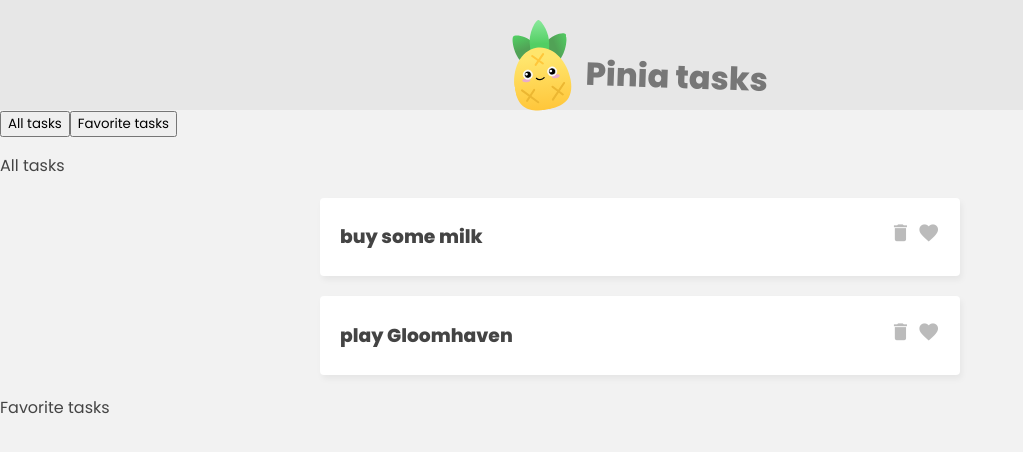
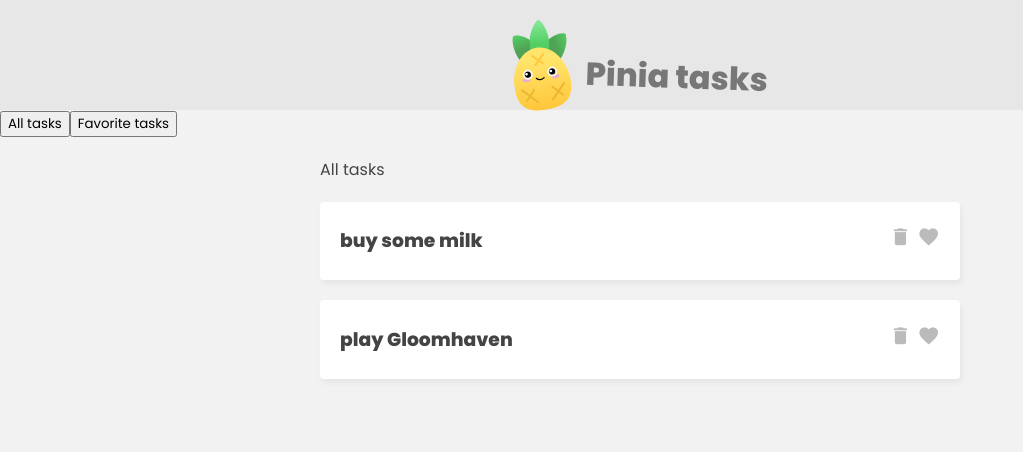
Before and after one commit to mehrnaz98/pinia-tasks, a Vue app: page / in a window 1280 px wide. Shown: the top 452 px of the page, without its empty margins (0-1023 px from the left). Built offline with nearby package versions, Linux system fonts and the light colour scheme; the HTML template or start-up script is replaced by a standard one.

Commit message:
Update App.vue

```diff
--- a/src/App.vue
+++ b/src/App.vue
@@ -13,14 +13,14 @@
     </nav>
 
     <!--task list-->
-    <p>All tasks</p>
     <div class="task-list" v-if="filter === 'all'">
+      <p>All tasks</p>
       <div v-for="task in taskStore.tasks" :key="task.id">
         <TaskDetails :task="task" />
       </div>
     </div>
-    <p>Favorite tasks</p>
     <div class="task-list" v-if="filter === 'favs'">
+      <p>Favorite tasks</p>
       <div v-for="task in taskStore.favs" :key="task.id">
         <TaskDetails :task="task" />
       </div>
```
